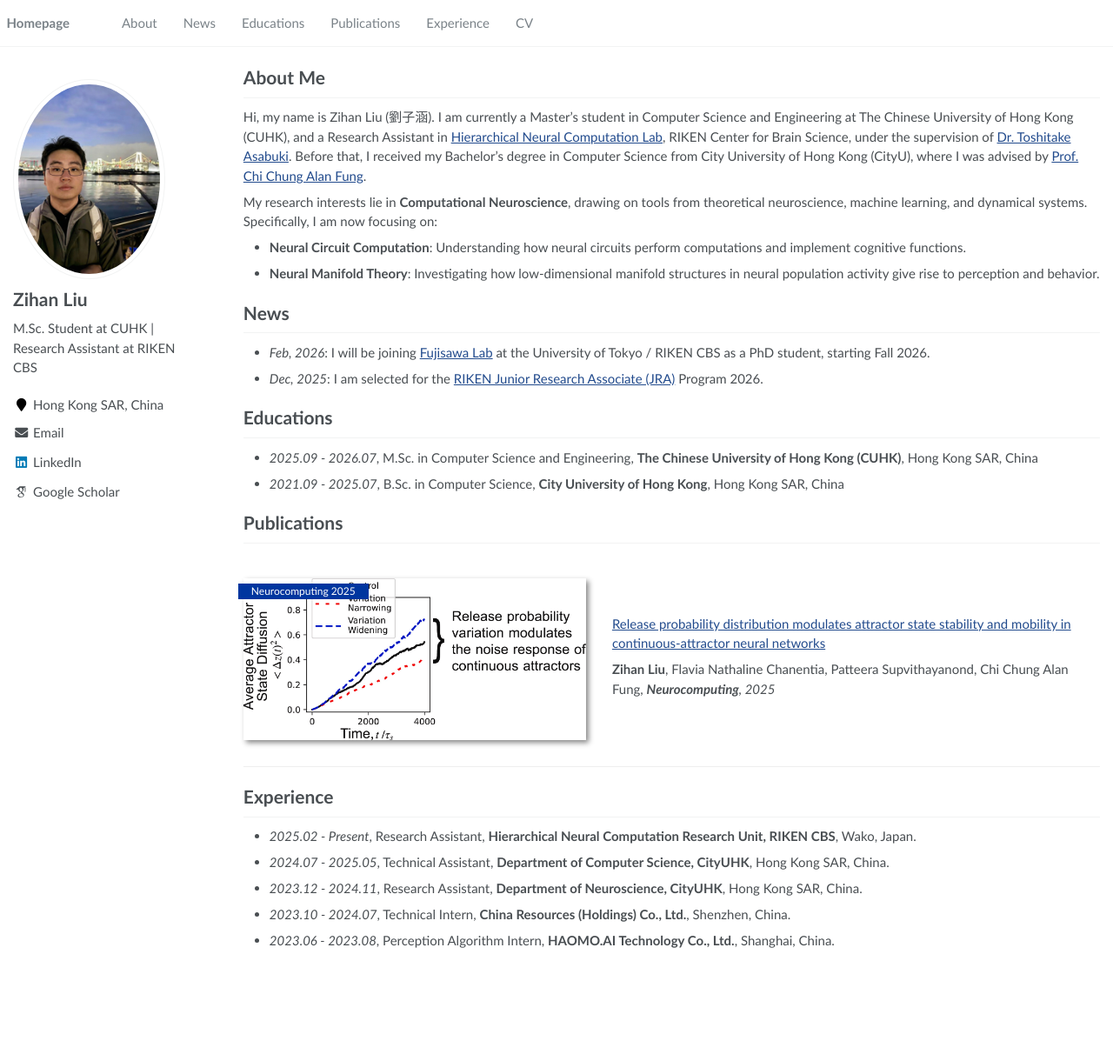
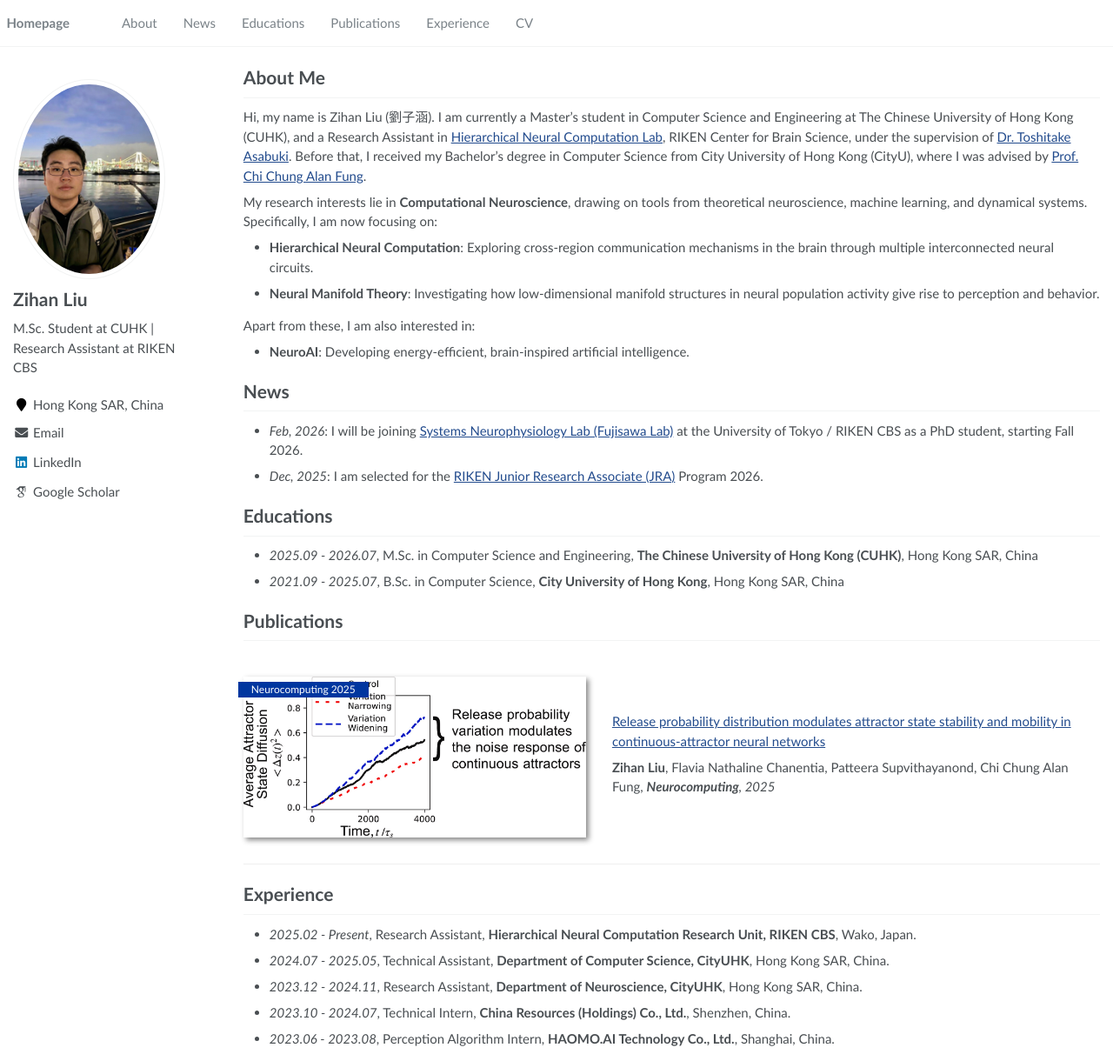
Before and after one commit to zihanliu987/zihanliu987.github.io, a Jekyll site: the page built from _pages/about.md, in a window 1280 px wide and 1220 px high. Shown: the whole window at 87% size. Built offline with Jekyll 4.4.1, drawn with Linux system fonts in a browser that asks for light colours; some web fonts are replaced.

Commit message:
Update research interests, add NeuroAI, rename Fujisawa Lab
Co-authored-by: Cursor <cursoragent@cursor.com>

```diff
--- a/_pages/about.md
+++ b/_pages/about.md
@@ -22,12 +22,16 @@ Hi, my name is Zihan Liu (劉子涵). I am currently a Master's student in Compu
 
 My research interests lie in **Computational Neuroscience**, drawing on tools from theoretical neuroscience, machine learning, and dynamical systems. Specifically, I am now focusing on:
 
-- **Neural Circuit Computation**: Understanding how neural circuits perform computations and implement cognitive functions.
+- **Hierarchical Neural Computation**: Exploring cross-region communication mechanisms in the brain through multiple interconnected neural circuits.
 - **Neural Manifold Theory**: Investigating how low-dimensional manifold structures in neural population activity give rise to perception and behavior.
+
+Apart from these, I am also interested in:
+
+- **NeuroAI**: Developing energy-efficient, brain-inspired artificial intelligence.
 
 # News
 
-- *Feb, 2026*: I will be joining [Fujisawa Lab](https://fujisawalab.riken.jp/) at the University of Tokyo / RIKEN CBS as a PhD student, starting Fall 2026.
+- *Feb, 2026*: I will be joining [Systems Neurophysiology Lab (Fujisawa Lab)](https://fujisawalab.riken.jp/) at the University of Tokyo / RIKEN CBS as a PhD student, starting Fall 2026.
 - *Dec, 2025*: I am selected for the [RIKEN Junior Research Associate (JRA)](https://www.riken.jp/en/careers/programs/jra/) Program 2026.
 
 # Educations
@@ -48,6 +52,7 @@ My research interests lie in **Computational Neuroscience**, drawing on tools fr
 </div>
 
 
+
 # Experience
 
 - *2025.02 - Present*, Research Assistant, **Hierarchical Neural Computation Research Unit, RIKEN CBS**, Wako, Japan.
```
